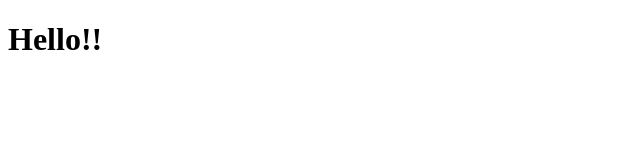
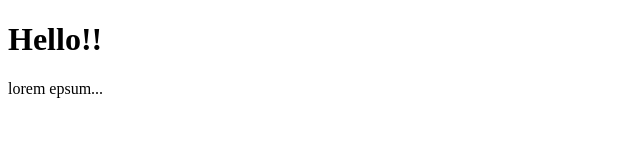
Before and after one commit to Saideekshith7/cse-d, a plain HTML site: page index.html in a window 1280 px wide. Shown: the whole page, without its empty margins (0-640 px from the left). Drawn offline with Linux system fonts and the light colour scheme.

Commit message:
Update index.html

```diff
--- a/index.html
+++ b/index.html
@@ -7,5 +7,6 @@
 </head>
 <body>
     <h1> Hello!!</h1>
+    <p>lorem epsum...</p>
 </body>
 </html>
```
